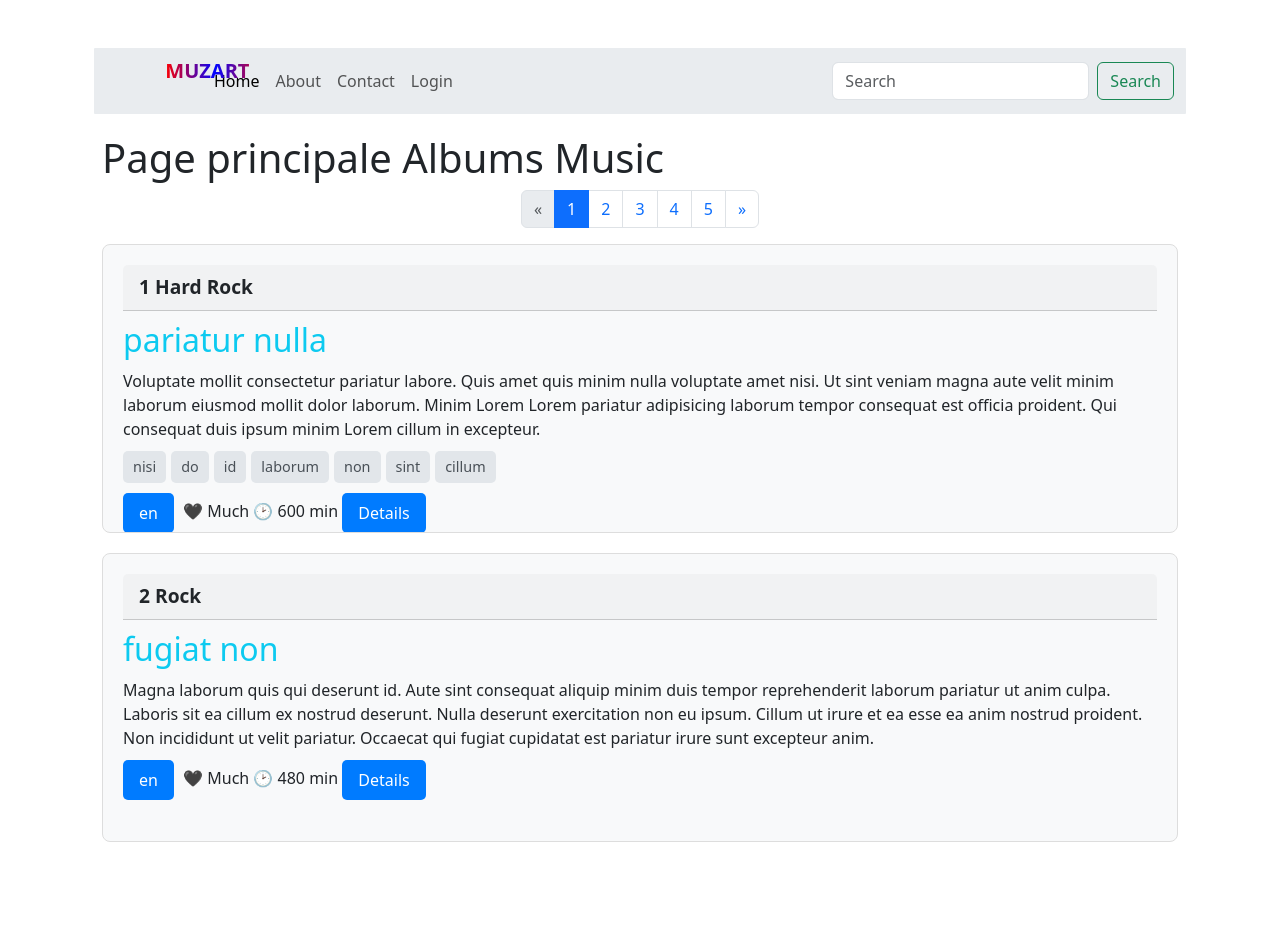
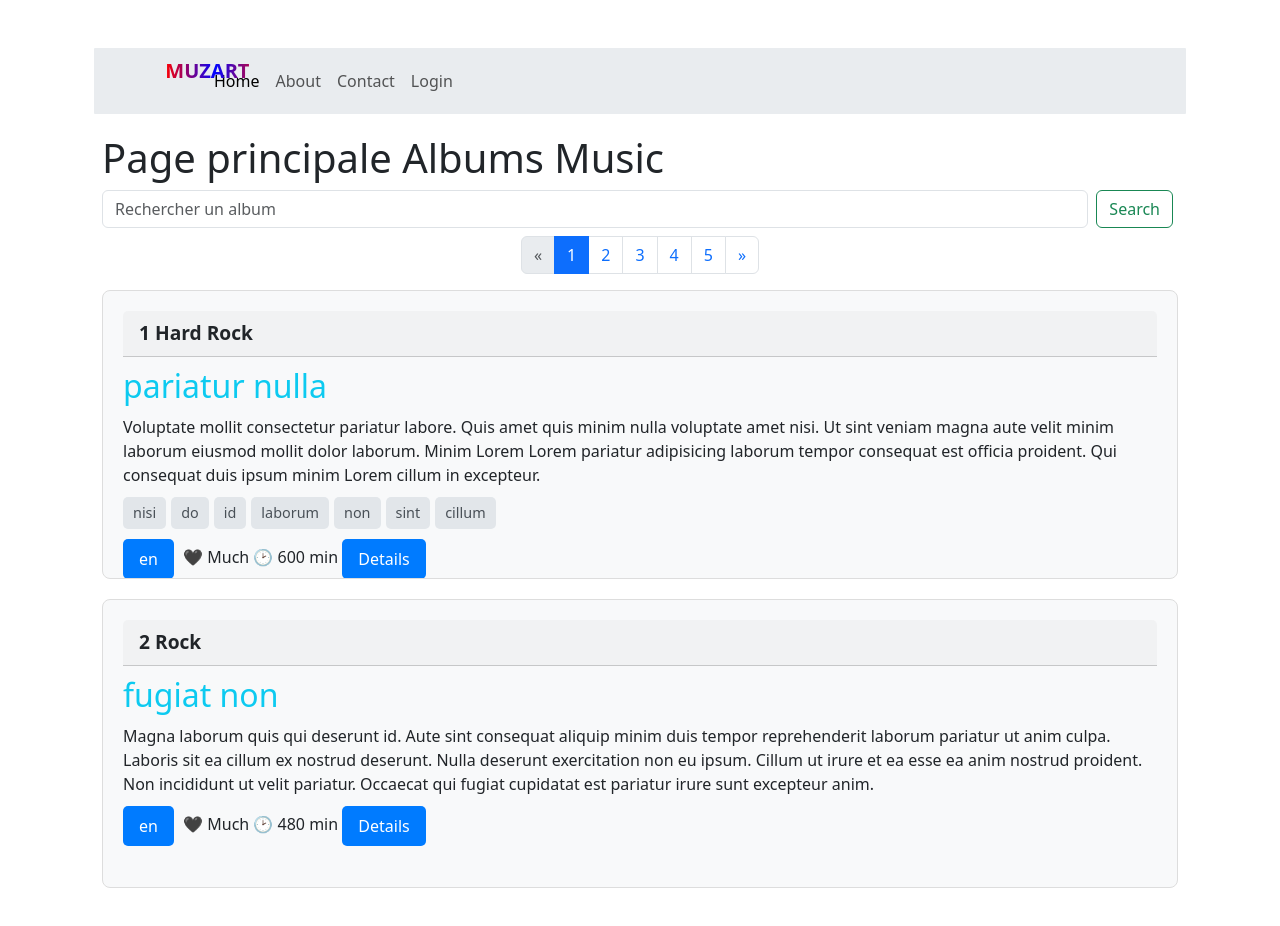
Before and after one commit to nafioutino/app-music_Angular, an Angular app: page /albums in a window 1280 px wide. Before the commit the page ends 882 px from the top, so only its background shows below. Built offline with nearby package versions, Linux system fonts and the light colour scheme.

Commit message:
button recherche ok !

```diff
--- a/src/app/albums/albums.component.html
+++ b/src/app/albums/albums.component.html
@@ -1,5 +1,17 @@
 <div class="container">
     <h1> {{titlePage}} </h1>
+    <!-- button de recherche d'un albumm -->
+    <form class="d-flex mb-2" (ngSubmit)="onSearch()">
+        <input
+          class="form-control me-2"
+          type="search"
+          [(ngModel)]="searchQuery"
+          name="search"
+          placeholder="Rechercher un album"
+          aria-label="Search"
+        />
+        <button class="btn btn-outline-success" type="submit">Search</button>
+      </form>
     <app-paginate [perPage]="perPage"></app-paginate>
 
     <div class="albums-details-wrapper">
@@ -8,7 +20,7 @@
         </div>
 
         <ul *ngIf="albums" class="albums-list">
-            <div *ngFor="let album of albums" class="card album-card">
+            <div *ngFor="let album of filteredAlbums" class="card album-card">
                 <div class="card-body">
                     <p class="card-header"> {{album.id}} {{album.ref}} </p>
                     <h2 class="card-title">
--- a/src/app/albums/albums.component.ts
+++ b/src/app/albums/albums.component.ts
@@ -11,15 +11,15 @@ import { Router } from '@angular/router';
 export class AlbumsComponent implements OnInit {
   titlePage: string = 'Page principale Albums Music';
   perPage = 2; // Nombre d'albums par page
-
+  searchQuery: string = ''; // Propriété pour stocker la requête de recherche
   albums!: Album[];
+  filteredAlbums!: Album[];
   selectedAlbum!: Album;
   hasClickDetails: boolean = false;
 
   constructor(private albumService: AlbumService, private router: Router) {}
 
   ngOnInit(): void {
-    // Initialisation des albums pour la page 1
     this.updateAlbums(1);
 
     // S'abonner aux changements de page
@@ -30,6 +30,19 @@ export class AlbumsComponent implements OnInit {
 
   updateAlbums(pageNumber: number): void {
     this.albums = this.albumService.paginateAlbums(pageNumber, this.perPage);
+    this.filterAlbums();
+  }
+
+  filterAlbums(): void {
+    if (this.searchQuery.trim()) {
+      this.filteredAlbums = this.albums.filter(album => album.title.toLowerCase().includes(this.searchQuery.toLowerCase()));
+    } else {
+      this.filteredAlbums = this.albums;
+    }
+  }
+
+  onSearch(): void {
+    this.filterAlbums();
   }
 
   onViewAlbum(id: string) {
--- a/src/app/app.module.ts
+++ b/src/app/app.module.ts
@@ -10,6 +10,7 @@ import { HeaderComponent } from './header/header.component';
 import { LoginComponent } from './login/login.component';
 import { TitleCasePipe, UpperCasePipe } from '@angular/common';
 import { PaginateComponent } from './paginate/paginate.component';
+import { FormsModule } from '@angular/forms';
 
 @NgModule({
   declarations: [
@@ -25,7 +26,8 @@ import { PaginateComponent } from './paginate/paginate.component';
     BrowserModule,
     AppRoutingModule,
     UpperCasePipe,
-    TitleCasePipe
+    TitleCasePipe,
+    FormsModule
   ],
   providers: [],
   bootstrap: [AppComponent]
--- a/src/app/header/header.component.html
+++ b/src/app/header/header.component.html
@@ -2,15 +2,23 @@
   <nav class="navbar navbar-expand-lg bg-body-secondary">
     <div class="container-fluid">
       <strong id="muzart">MUZART</strong>
-            <button class="navbar-toggler" type="button" data-bs-toggle="collapse"
-                data-bs-target="#navbarSupportedContent" aria-controls="navbarSupportedContent" aria-expanded="false"
-                aria-label="Toggle navigation">
+      <button
+        class="navbar-toggler"
+        type="button"
+        data-bs-toggle="collapse"
+        data-bs-target="#navbarSupportedContent"
+        aria-controls="navbarSupportedContent"
+        aria-expanded="false"
+        aria-label="Toggle navigation"
+      >
         <span class="navbar-toggler-icon"></span>
       </button>
       <div class="collapse navbar-collapse" id="navbarSupportedContent">
         <ul class="navbar-nav me-auto mb-2 mb-lg-0">
           <li class="nav-item">
-                        <a routerLink="albums" class="nav-link active" aria-current="page" >Home</a>
+            <a routerLink="albums" class="nav-link active" aria-current="page"
+              >Home</a
+            >
           </li>
           <li class="nav-item">
             <a class="nav-link" href="#">About</a>
@@ -19,17 +27,11 @@
             <a class="nav-link" href="#">Contact</a>
           </li>
           <li class="nav-item">
-                        <a  routerLink="login" class="nav-link" >Login</a>
+            <a routerLink="login" class="nav-link">Login</a>
           </li>
+        </ul>
 
-
-                </ul>
-                <form class="d-flex" role="search">
-                    <input class="form-control me-2" type="search" placeholder="Search" aria-label="Search">
-                    <button class="btn btn-outline-success" type="submit">Search</button>
-                </form>
       </div>
     </div>
   </nav>
-
 </div>
```
Lines whose indentation alone changed are shown as unchanged.
